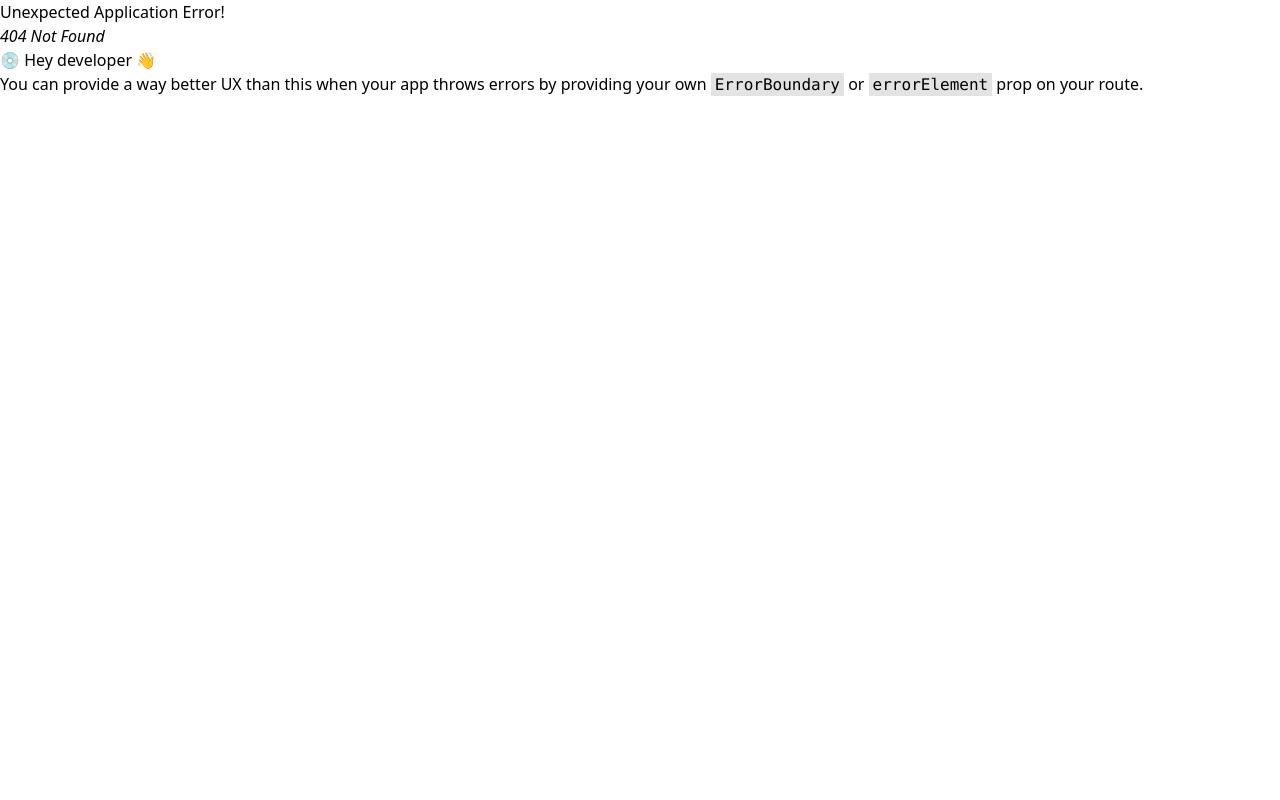
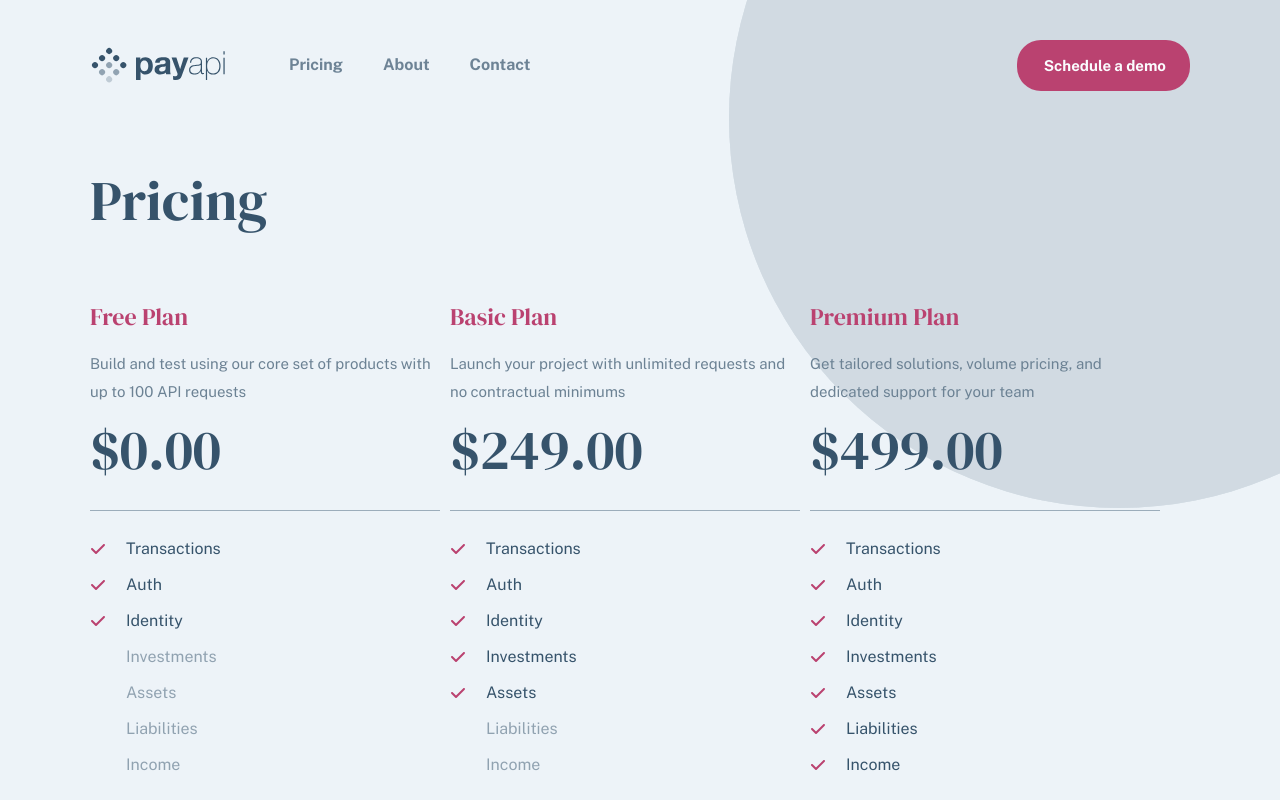
Before and after one commit to davidGasanov/payapi-multi-page-website, a React (Vite) app: page /pricing in a window 1280 px wide. Before the commit this address had no page. Shown: the top 800 px of the page. Built offline with nearby package versions, Linux system fonts and the light colour scheme.

Commit message:
add pricing page

```diff
--- a/package.json
+++ b/package.json
@@ -13,6 +13,7 @@
     "@tailwindcss/vite": "^4.1.13",
     "react": "^19.1.1",
     "react-dom": "^19.1.1",
+    "react-icons": "^5.5.0",
     "react-router-dom": "^7.8.2",
     "tailwind-merge": "^3.3.1",
     "tailwind-variants": "^3.1.1",
--- a/src/components/button/index.tsx
+++ b/src/components/button/index.tsx
@@ -18,12 +18,14 @@ const Button = ({ variant, className, ...props }: ButtonProps) => {
           "bg-mirage-blue text-water-white border border-water-white hover:bg-water-white hover:text-mirage-blue disabled:hover:bg-mirage-blue disabled:hover:text-water-white",
         //   Secondary (Dark)
         "secondary-dark":
-          "bg-water-white text-mirage-blue border border-mirage-blue hover:bg-mirage-blue hover:text-water-white disabled:hover:bg-mirage-blue disabled:hover:text-water-white",
+          "bg-water-white text-san-juan-blue border border-san-juan-blue hover:bg-san-juan-blue hover:text-water-white disabled:hover:bg-san-juan-blue disabled:hover:text-water-white",
       },
     },
   });
 
-  return <button className={twMerge(button({ variant }), className)} {...props} />;
+  return (
+    <button className={twMerge(button({ variant }), className)} {...props} />
+  );
 };
 
 export default Button;
--- a/src/components/mailing-section/index.tsx
+++ b/src/components/mailing-section/index.tsx
@@ -1,9 +1,14 @@
+import { twMerge } from "tailwind-merge";
 import Container from "../../layout/container";
 import Mailing from "../mailing";
 
-const MailingSection = () => {
+const MailingSection: React.FC<React.HTMLAttributes<HTMLDivElement>> = ({
+  className,
+}) => {
   return (
-    <section className="mt-[80px] md:mt-[100px] lg:mt-[150px]">
+    <section
+      className={twMerge("mt-[80px] md:mt-[100px] lg:mt-[150px]", className)}
+    >
       <Container>
         <Mailing withTitle />
       </Container>
--- a/src/components/mailing/index.tsx
+++ b/src/components/mailing/index.tsx
@@ -11,11 +11,11 @@ const Mailing: React.FC<MailingProps> = ({ withTitle }) => {
       {withTitle && (
         <h2 className="h3-big text-san-juan-blue md:h2">Ready to start?</h2>
       )}
-      <form className="shrink-0 max-w-[445px] flex flex-col gap-4 w-full md:drop-shadow-[10px_10px_10px_rgba(54,83,107,0.25)] md:flex-row md:gap-0 relative lg:mt-[21px] lg:drop-shadow-[10px_10px_15px_rgba(54,83,107,0.25)]">
+      <form className="cursor-pointer shrink-0 max-w-[445px] flex flex-col gap-4 w-full md:drop-shadow-[10px_10px_10px_rgba(54,83,107,0.25)] md:flex-row md:gap-0 relative lg:mt-[21px] lg:drop-shadow-[10px_10px_15px_rgba(54,83,107,0.25)]">
         <input
           type="email"
           placeholder="Enter email address"
-          className="w-full h-[48px] bg-water-white drop-shadow-[10px_30px_25px_rgba(54,83,107,0.25)] p-4 pl-6 rounded-[24px] outline-none focus:outline-none focus:ring-0 placeholder:font-public-sans placeholder:text-san-juan-blue/50 placeholder:font-bold md:drop-shadow-none md:pr-[180px]"
+          className="cursor-pointer w-full h-[48px] bg-water-white drop-shadow-[10px_30px_25px_rgba(54,83,107,0.25)] p-4 pl-6 rounded-[24px] outline-none focus:outline-none focus:ring-0 placeholder:font-public-sans placeholder:text-san-juan-blue/50 placeholder:font-bold md:drop-shadow-none md:pr-[180px]"
         />
         <Button
           variant="primary"
--- a/src/index.css
+++ b/src/index.css
@@ -62,9 +62,9 @@
 }
 
 @utility h4 {
-  font-size: 24;
+  font-size: 24px;
   font-style: normal;
-  line-height: 32;
+  line-height: 32px;
 }
 
 .body {
--- a/src/layout/footer/index.tsx
+++ b/src/layout/footer/index.tsx
@@ -21,7 +21,7 @@ const socials = [
 
 const Footer = () => {
   return (
-    <footer className="bg-mirage-blue py-10 mt-10 md:py-[31px] md:mt-[100px] lg:mt-[150px] relative z-10">
+    <footer className="bg-mirage-blue py-10 mt-10 md:py-[31px] md:mt-[100px] lg:mt-[96px] relative z-10">
       <Container className="flex flex-col items-center md:flex-row md:items-center">
         <img src="/assets/shared/desktop/logo-white.svg" />
         <nav
--- a/src/layout/header/index.tsx
+++ b/src/layout/header/index.tsx
@@ -4,6 +4,7 @@ import Container from "../container";
 import MobileNavigation from "./mobile-navigation";
 import NavigationLinks from "./navigation-links";
 import Button from "../../components/button";
+import { Link } from "react-router-dom";
 
 const Header = () => {
   const [scrolled, setScrolled] = useState(false);
@@ -32,7 +33,9 @@ const Header = () => {
     <div className={headerVariants({ scrolled })}>
       <Container>
         <header className="flex items-center justify-between lg:justify-start">
-          <img src="assets/shared/desktop/logo.svg" alt="Website logo" />
+          <Link to="/">
+            <img src="assets/shared/desktop/logo.svg" alt="Website logo" />
+          </Link>
 
           <NavigationLinks className="hidden md:flex" />
           <Button variant="primary" className="hidden md:block lg:ml-auto">
--- a/src/pages/pricing/components/price-card.tsx
+++ b/src/pages/pricing/components/price-card.tsx
@@ -1,6 +1,10 @@
 import type React from "react";
+import { formatCurrency } from "../../../utils";
+import { FaCheck } from "react-icons/fa6";
+import Button from "../../../components/button";
+import { twMerge } from "tailwind-merge";
 
-interface PriceCardProps {
+interface PlanCardProps {
   name: string;
   description: string;
   price: number;
@@ -15,22 +19,62 @@ interface PriceCardProps {
   };
 }
 
-const PriceCard: React.FC<PriceCardProps> = ({
+const featuresList = [
+  "Transactions",
+  "Auth",
+  "Identity",
+  "Investments",
+  "Assets",
+  "Liabilities",
+  "Income",
+];
+
+const PlanCard: React.FC<PlanCardProps> = ({
   name,
   description,
   price,
   features,
 }) => {
+  console.log("features: ", features);
+
   return (
-    <div className="flex flex-col items-center gap-6">
-      <div className="flex flex-col items-center">
+    <div className="flex flex-col items-center gap-6 max-w-[350px] lg:items-start">
+      <div className="flex flex-col items-center lg:items-start">
         <h4 className="text-dark-pink h4 font-dm-serif-display">{name}</h4>
-        <p className="body mt-[17px] text-light-san-juan-blue">{description}</p>
-        <p className="text-san-juan-blue h1-small mt-2">{price}</p>
+        <p className="body mt-[17px] text-light-san-juan-blue text-center lg:text-start">
+          {description}
+        </p>
+        <p className="text-san-juan-blue h1-small mt-2 leading-[72px]">
+          {formatCurrency(price)}
+        </p>
       </div>
       <hr className="w-full bg-san-juan-blue/25 text-san-juan-blue/25" />
+      <ul className="flex flex-col gap-2 list-none">
+        {featuresList.map((feature) => {
+          const hasFeature =
+            features[feature.toLowerCase() as keyof typeof features];
+
+          return (
+            <li className="flex gap-6 items-center" key={feature}>
+              <div className="w-3">
+                {hasFeature && <FaCheck color="#ba4270" />}
+              </div>
+              <p
+                className={twMerge(
+                  "font-public-sans text-[16px] leading-[28px] text-san-juan-blue",
+                  !hasFeature && "opacity-50"
+                )}
+              >
+                {feature}
+              </p>
+            </li>
+          );
+        })}
+      </ul>
+      <hr className="w-full bg-san-juan-blue/25 text-san-juan-blue/25" />
+      <Button variant="secondary-dark">Request Access</Button>
     </div>
   );
 };
 
-export default PriceCard;
+export default PlanCard;
--- a/src/pages/pricing/index.tsx
+++ b/src/pages/pricing/index.tsx
@@ -1,8 +1,69 @@
+import MailingSection from "../../components/mailing-section";
+import Container from "../../layout/container";
+import PlanCard from "./components/price-card";
+
+const plansList = [
+  {
+    name: "Free Plan",
+    description:
+      "Build and test using our core set of products with up to 100 API requests ",
+    price: 0.0,
+    features: {
+      transactions: true,
+      auth: true,
+      identity: true,
+      investments: false,
+      assets: false,
+      liabilities: false,
+      income: false,
+    },
+  },
+  {
+    name: "Basic Plan",
+    description:
+      "Launch your project with unlimited requests and no contractual minimums",
+    price: 249.0,
+    features: {
+      transactions: true,
+      auth: true,
+      identity: true,
+      investments: true,
+      assets: true,
+      liabilities: false,
+      income: false,
+    },
+  },
+  {
+    name: "Premium Plan",
+    description:
+      "Get tailored solutions, volume pricing, and dedicated support for your team",
+    price: 499.0,
+    features: {
+      transactions: true,
+      auth: true,
+      identity: true,
+      investments: true,
+      assets: true,
+      liabilities: true,
+      income: true,
+    },
+  },
+];
+
 const PricingPage = () => {
   return (
-    <section>
-      <h1 className="h1">Pricing</h1>
-      <div className="flex flex-col items-center"></div>
+    <section className="mt-[48px] md:mt-[75px] lg:mt-[82px]">
+      <Container>
+        <h1 className="h3-big text-center text-san-juan-blue md:h2 lg:h1-small lg:text-start">
+          Pricing
+        </h1>
+        <div className="flex flex-col items-center gap-12 md:flex-row md:gap-[10px] lg:gap[30px] mt-12 md:mt-[70px] lg:mt-[72px]">
+          {plansList.map((plan) => (
+            <PlanCard key={plan.name} {...plan} />
+          ))}
+        </div>
+      </Container>
+      <MailingSection className="lg:mt-[96px]" />
     </section>
   );
 };
--- a/src/routes/index.tsx
+++ b/src/routes/index.tsx
@@ -2,6 +2,7 @@ import { createBrowserRouter } from "react-router-dom";
 import MainLayout from "../layout";
 import TestPage from "../pages/test-page";
 import HomePage from "../pages/home";
+import PricingPage from "../pages/pricing";
 
 export const router = createBrowserRouter([
   {
@@ -16,6 +17,10 @@ export const router = createBrowserRouter([
         path: "/test",
         Component: TestPage,
       },
+      {
+        path: "/pricing",
+        Component: PricingPage,
+      },
     ],
   },
 ]);
--- /dev/null
+++ b/src/utils/index.tsx
@@ -0,0 +1,12 @@
+export const formatCurrency = (value: number | any): string => {
+  if (typeof value === "number") {
+    return value.toLocaleString("en-US", {
+      style: "currency",
+      currency: "USD",
+      minimumFractionDigits: 2,
+      maximumFractionDigits: 2,
+    });
+  } else {
+    return "N/A";
+  }
+};
```
Also changed, not shown: 1 other file (tests, documents, lock files or other folders).
